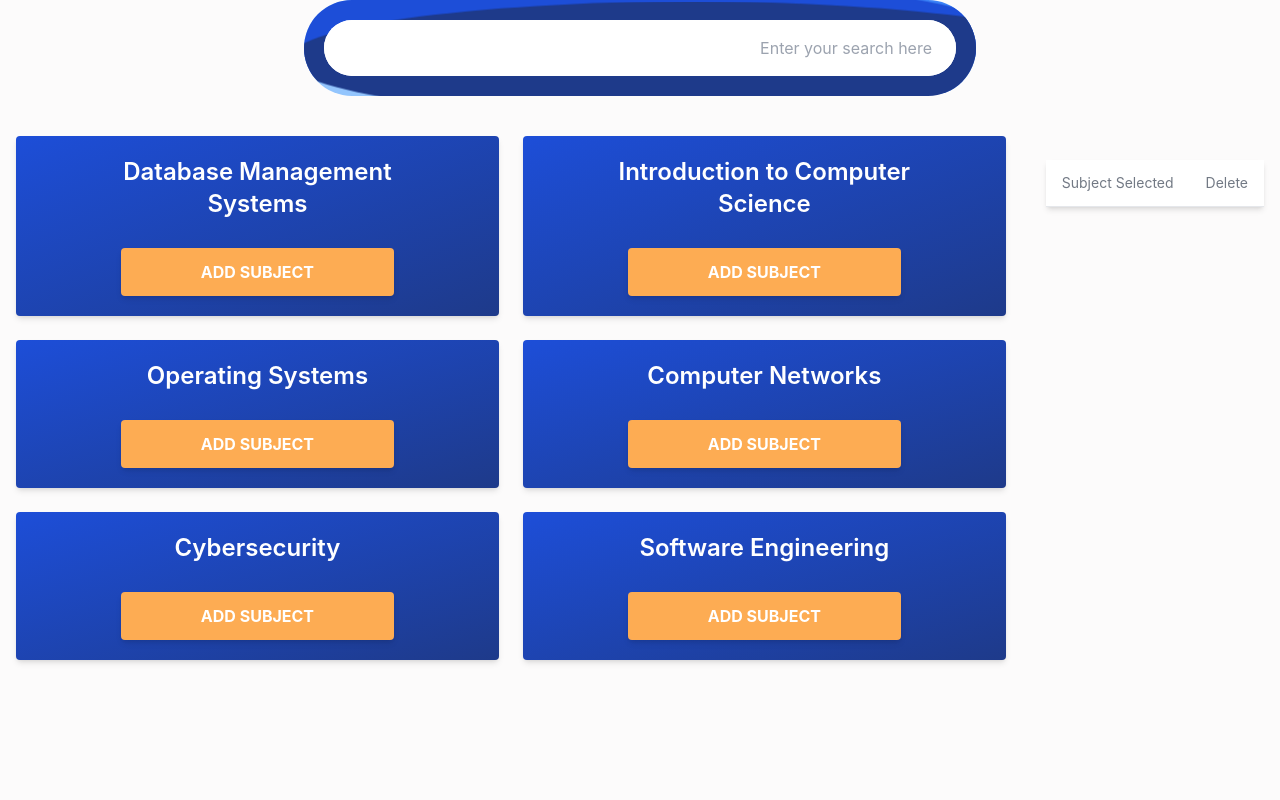
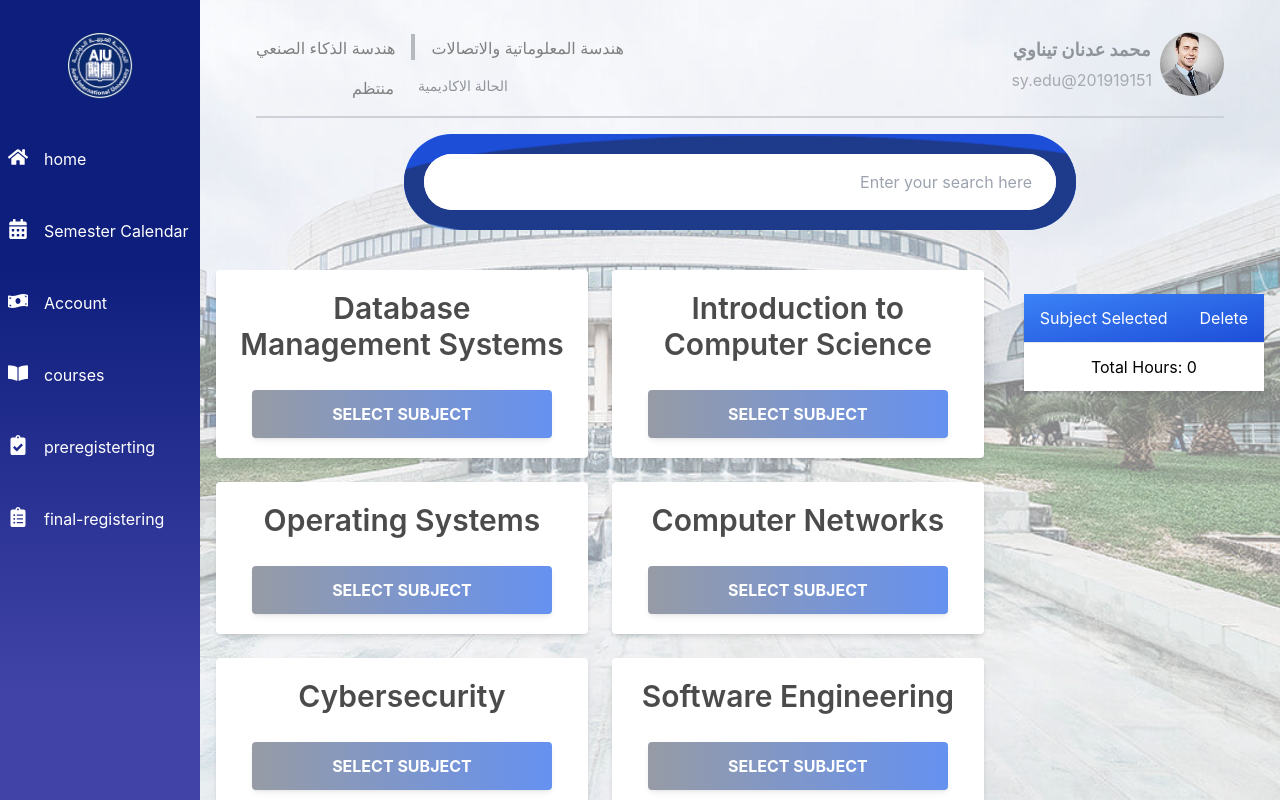
Before and after one commit to RamiMaghrbi/junior, a React (Create React App) app: page / in a window 1280 px wide. Shown: the top 800 px of the page. Built offline with nearby package versions, Linux system fonts and the light colour scheme.

Commit message:
Preregister page and preregister component

```diff
--- a/src/App.js
+++ b/src/App.js
@@ -8,7 +8,7 @@ import Course from "./components/Course.js";
 import Info from "./components/Info.js";
 import Avi from "./pages/Available.js";
 import Acc from "./components/Acoount.js";
-import Preregister from "./components/preregister.js";
+import Preregister from "./pages/Pregisterpages.js";
 
 
 
@@ -49,7 +49,6 @@ function App() {
   return (
     <div className="App  ">
       <Preregister/>
-
       {/* <Pre student={studentData} /> */}
     </div>
   );
--- a/src/components/Sidebar.js
+++ b/src/components/Sidebar.js
@@ -163,9 +163,9 @@ const Navbar = () => {
           <ul className="flex flex-col items-end text-gray-800">
             {menuItems.map(({ icon, text }, index) => {
               return (
-                <div key={index} className=" py-4">
-                  <li className=" flex cursor-pointer rounded-2xl mx-auto p-2 text-white hover:bg-blue-400 w-full">
-                    {text} {icon}
+                <div key={index} className=" py-4 w-full flex ">
+                  <li className=" flex flex-row-reverse cursor-pointer rounded-2xl mx-auto p-2 text-white hover:bg-blue-400 w-full">
+                  {icon} {text}
                   </li>
                 </div>
               );
--- a/src/components/preregister.js
+++ b/src/components/preregister.js
@@ -8,6 +8,7 @@ import {
     Button,
 } from "@material-tailwind/react";
 import { MdDeleteSweep } from "react-icons/md";
+import Bp from "../Assets/images/aiu-1.jpg"
 
 
 const data = [
@@ -35,9 +36,27 @@ const data = [
         subject: "Cybersecurity",
         selected: false,
     },
+    {
+        subject: "Cybersecurity",
+        selected: false,
+    },
+    {
+        subject: "Cybersecurity",
+        selected: false,
+    },
+    {
+        subject: "Cybersecurity",
+        selected: false,
+    },
+    {
+        subject: "Cybersecurity",
+        selected: false,
+    },
+
 ];
 
-const TABLE_HEAD = ["Delete","Subject Selected"];
+const TABLE_HEAD = ["Delete", "Subject Selected"];
+const totalHours = 0;
 
 
 const Preregister = () => {
@@ -59,7 +78,7 @@ const Preregister = () => {
     };
 
     return (
-        <div className="w-full">
+        <div className="w-full" >
             <div className="mx-auto px-4 w-full flex flex-col gap-10">
                 <div className="relative  w-full sm:max-w-2xl sm:mx-auto">
                     <div className="overflow-hidden z-0 rounded-full relative p-5">
@@ -84,19 +103,18 @@ const Preregister = () => {
 
                 <div className="flex flex-col sm:flex-row gap-10">
 
-                <Card className={`flex-1 mt-6 table-auto h-full w-full ${selectedSubjects.length > 5 ? 'table-scroll' : ''}`}>
+                    <Card className={`flex-1 mt-6 table-auto h-full w-full ${selectedSubjects.length > 5 ? 'table-scroll' : ''}`}>
                         <table className="w-full min-w-max table-auto text-left">
                             <thead>
-                                <tr>
+                                <tr className="rounded bg-gradient-to-br from-blue-500 to-blue-700">
                                     {TABLE_HEAD.map((head) => (
                                         <th
                                             key={head}
-                                            className="border-b border-blue-gray-100 bg-blue-gray-50 p-4"
+                                            className="border-b border-blue-gray-100 p-4 "
                                         >
                                             <Typography
-                                                variant="small"
-                                                color="blue-gray"
-                                                className="font-normal leading-none opacity-70"
+                                                variant="large"
+                                                className="font-normal leading-none text-white"
                                             >
                                                 {head}
                                             </Typography>
@@ -104,18 +122,19 @@ const Preregister = () => {
                                     ))}
                                 </tr>
                             </thead>
+
                             <tbody>
                                 {selectedSubjects.map((subject, index) => (
-                                    <tr key={index}>
+                                    <tr key={index} className={index % 2 === 0 ? 'bg-white' : 'bg-gradient-to-r from-gray-200 to-blue-300'}>
                                         <td className="p-4 border-b border-blue-gray-50">
-                                            <Button onClick={() => removeFromCart(index)}>
-                                                <MdDeleteSweep />
+                                            <Button onClick={() => removeFromCart(index)} className="bg-red-400">
+                                                <MdDeleteSweep style={{ fontSize: '20px' }}/>
                                             </Button>
                                         </td>
-                                        <td className="p-4 border-b border-blue-gray-50">
+                                        <td className="p-4 border-b border-blue-gray-50 opacity-70 text-white">
                                             <Typography
                                                 variant="small"
-                                                color="blue-gray"
+                                                color="gray"
                                                 className="font-normal"
                                             >
                                                 {subject}
@@ -126,18 +145,27 @@ const Preregister = () => {
                                 ))}
                             </tbody>
                         </table>
+                        <div className="p-4">
+                            <Typography
+                                variant="large"
+                                className="font-normal leading-none text-black"
+                            >
+                                Total Hours: {totalHours}
+                            </Typography>
+                        </div>
                     </Card>
+
 
                     <div className="grid grid-cols-1 sm:grid-cols-2 gap-6">
                         {filteredData.map((item, index) => (
-                            <Card key={index} className="rounded bg-gradient-to-br from-blue-700 to-blue-900 w-full px-20">
+                            <Card key={index} className="rounded bg-white w-full px-19">
                                 <CardBody>
-                                    <Typography variant="h4" color="blue-gray" className="mb-2 pt-5 text-white">
+                                    <Typography variant="h3" color="blue-gray" className="mb-2 pt-5 op opacity-70 text-black px-5">
                                         {item.subject}
                                     </Typography>
                                 </CardBody>
                                 <CardFooter className="pt-5 pb-5">
-                                    <Button onClick={() => addToCart(item.subject)} className="rounded bg-[#fdac53] text-white px-20">Add Subject</Button>
+                                    <Button onClick={() => addToCart(item.subject)} className="rounded bg-gradient-to-r from-gray-500 to-blue-600 opacity-70 text-white px-20">Select Subject</Button>
                                 </CardFooter>
                             </Card>
                         ))}
--- a/src/pages/Pregisterpages.js
+++ b/src/pages/Pregisterpages.js
@@ -0,0 +1,45 @@
+import React from "react";
+import BeforPre from "../components/preregister";
+import Info from "../components/Info";
+import Sidebar from "../components/Sidebar";
+import Bp from "../Assets/images/aiu-1.jpg"
+
+const studentData = {
+    img: require("../Assets/images/person.jpg"),
+    studentName: "محمد عدنان تيناوي ",
+    studentID: "201919151",
+    email: "sy.edu@201919151",
+    major: "هندسة المعلوماتية والاتصالات",
+    academicStatus: "منتظم",
+    rating: "2.5",
+    hours: "50",
+    semster: "هندسة الذكاء الصنعي ",
+    remain: "80",
+    rank: "50",
+    pass: "119",
+    nonpass: "20",
+};
+
+function Pre() {
+    return (
+    <div className="flex flex-row relative"
+         style={{
+             backgroundImage: `url(${Bp})`,
+             backgroundSize: 'cover', // Change to 'auto' for normal size
+             backgroundRepeat: 'no-repeat',
+             backgroundAttachment: 'fixed' // Add this line to make the image fixed when scrolling
+         }}
+    >
+        <div className="absolute inset-0 bg-white opacity-50"></div>
+        <div className="fixed top-0 left-0 h-screen w-[200px] bg-[#f0f0f0] overflow-auto">
+            <Sidebar />
+        </div>
+        <div className="flex-grow min-h-screen pl-[200px] pb-10">
+            <Info student={studentData} />
+            <BeforPre />
+        </div>
+    </div>
+);
+}
+
+export default Pre;
```
